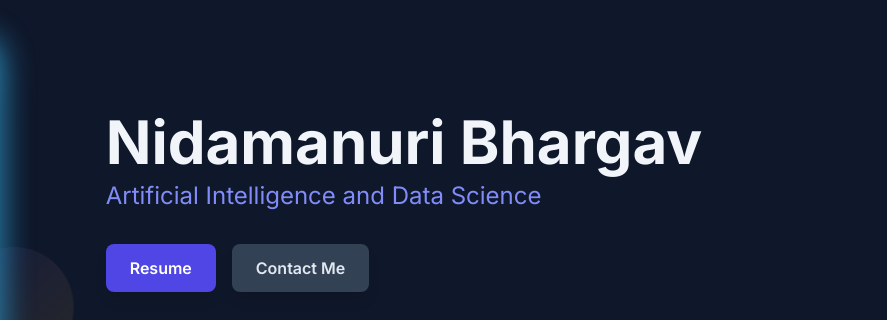
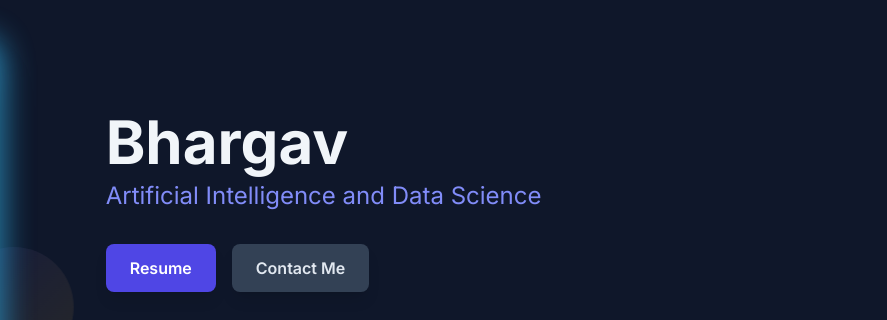
Before and after one commit to NidamanuriBhargav/Bhargav-Portfolio, a plain HTML site: page index.html in a window 1280 px wide. Shown: the part 278-598 px from the top of the page, 393-1280 px from the left. Drawn offline with nearby package versions, Linux system fonts and the light colour scheme.

Commit message:
Update index.html

```diff
--- a/index.html
+++ b/index.html
@@ -154,7 +154,7 @@
                 </div>
                 <!-- Right Side: Name and Role -->
                 <div class="md:w-2/3 text-center md:text-left md:pl-16 animate-on-scroll" style="animation-delay: 200ms;">
-                    <h1 class="text-4xl md:text-6xl font-bold text-slate-100 mb-2">Nidamanuri Bhargav</h1>
+                    <h1 class="text-4xl md:text-6xl font-bold text-slate-100 mb-2">Bhargav</h1>
                     <p class="text-xl md:text-2xl font-light text-indigo-400 mb-8">Artificial Intelligence and Data Science</p>
                     <div class="flex justify-center md:justify-start space-x-4">
                         <a href="https://drive.google.com/file/d/1q0kAM5IhcvlEWtEyg9RP3Di0Fr3QncPz/view?usp=sharing" target="_blank" rel="noopener noreferrer" class="bg-indigo-600 text-white font-semibold py-3 px-6 rounded-lg shadow-lg hover:bg-indigo-700 transition duration-300 transform hover:scale-105">Resume</a>
```
